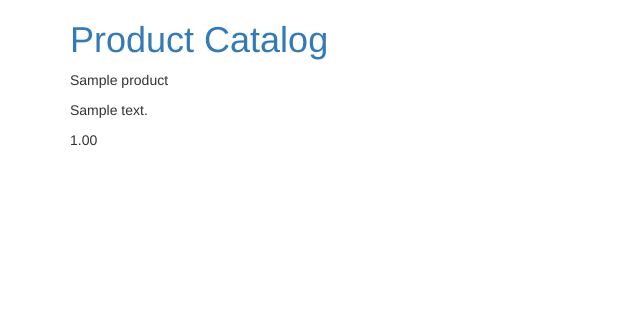
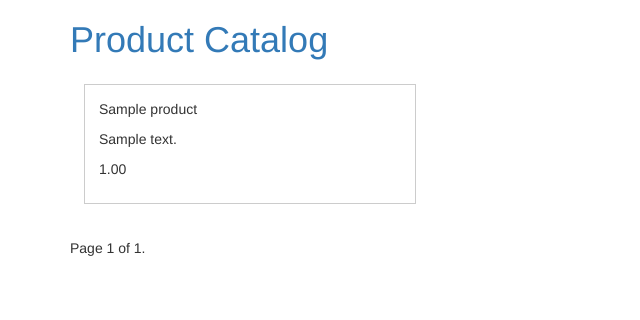
Before and after one commit to dave-worley/django-generic, a Django app: page / in a window 1280 px wide. Shown: the top 320 px of the page, without its empty margins (0-640 px from the left). Run offline with Django 3.2, Linux system fonts and the light colour scheme; tables that the repository leaves empty hold one stand-in row (values such as "Sample post"); some libraries are stand-ins or nearby versions.

Commit message:
Pagination in anticipation of adding lots of Products.

```diff
--- a/ProductCatalog/ProductCatalog/settings.py
+++ b/ProductCatalog/ProductCatalog/settings.py
@@ -102,3 +102,6 @@ USE_TZ = True
 # https://docs.djangoproject.com/en/1.8/howto/static-files/
 
 STATIC_URL = '/static/'
+STATICFILES_DIRS = (
+    os.path.join(BASE_DIR, 'static'),
+)
--- a/ProductCatalog/ProductCatalog/tests.py
+++ b/ProductCatalog/ProductCatalog/tests.py
@@ -24,6 +24,9 @@ class CatalogUserTestCase(LiveServerTestCase):
         item_list = self.browser.find_element_by_id('catalog-items')
         self.assertIsNotNone(item_list)
 
+        add_product_button = self.browser.find_element_by_id('add-product')
+        self.assertEqual('Add Product', add_product_button.text)
+
         self.fail('Incomplete test.')
 
     def tearDown(self):
--- a/ProductCatalog/catalogmanager/views.py
+++ b/ProductCatalog/catalogmanager/views.py
@@ -1,9 +1,19 @@
-from django.shortcuts import render_to_response
+from django.shortcuts import render
+from django.core.paginator import Paginator, EmptyPage, PageNotAnInteger
 from .models import Product
 
 # Create your views here.
 def index(request):
+    product_list = Product.objects.all()
+    paginator = Paginator(product_list, 9)
+    page = request.GET.get('page')
+    try:
+        products = paginator.page(page)
+    except PageNotAnInteger:
+        products = paginator.page(1)
+    except EmptyPage:
+        products = paginator.page(paginator.num_pages)
     context = {
-        'products': Product.objects.all()[:10]
+        'products': products
     }
-    return render_to_response('catalogmanager/index.html', context)
+    return render(request, 'catalogmanager/index.html', context)
--- /dev/null
+++ b/ProductCatalog/static/css/main.css
@@ -0,0 +1,5 @@
+.product {
+  border: 1px solid #ccc;
+  padding: 1em;
+  margin: 1em;
+}
--- a/ProductCatalog/templates/base.html
+++ b/ProductCatalog/templates/base.html
@@ -19,6 +19,7 @@
   <script src="https://maxcdn.bootstrapcdn.com/bootstrap/3.3.5/js/bootstrap.min.js"
           integrity="sha512-K1qjQ+NcF2TYO/eI3M6v8EiNYZfA95pQumfvcVrTHtwQVDG+aHRqLi/ETn2uB+1JqwYqVG3LIvdm9lj6imS/pQ=="
           crossorigin="anonymous"></script>
+  <link rel="stylesheet" href="{% static 'css/main.css' %}" />
   {% block head %}{% endblock %}
 </head>
 <body {{ body_attr|safe }}>
--- a/ProductCatalog/templates/catalogmanager/index.html
+++ b/ProductCatalog/templates/catalogmanager/index.html
@@ -3,12 +3,29 @@
   <div class="row" id="catalog-items">
     {% for product in products %}
       <div class="col-md-4">
-        <p>{{ product.name }}</p>
+        <div class="product">
+          <p>{{ product.name }}</p>
 
-        <p>{{ product.description }}</p>
+          <p>{{ product.description }}</p>
 
-        <p>{{ product.value }}</p>
+          <p>{{ product.value }}</p>
+        </div>
       </div>
     {% endfor %}
   </div>
+  <div class="pagination">
+    <span class="step-links">
+        {% if products.has_previous %}
+            <a href="?page={{ products.previous_page_number }}">previous</a>
+        {% endif %}
+
+        <span class="current">
+            Page {{ products.number }} of {{ products.paginator.num_pages }}.
+        </span>
+
+        {% if products.has_next %}
+            <a href="?page={{ products.next_page_number }}">next</a>
+        {% endif %}
+    </span>
+</div>
 {% endblock %}
```
